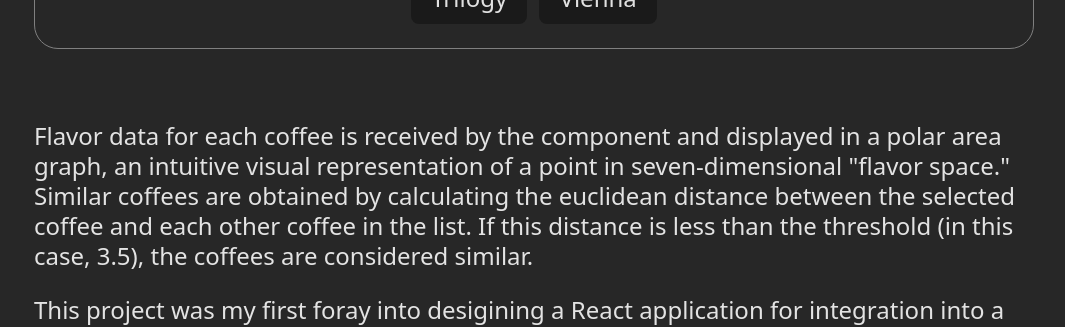
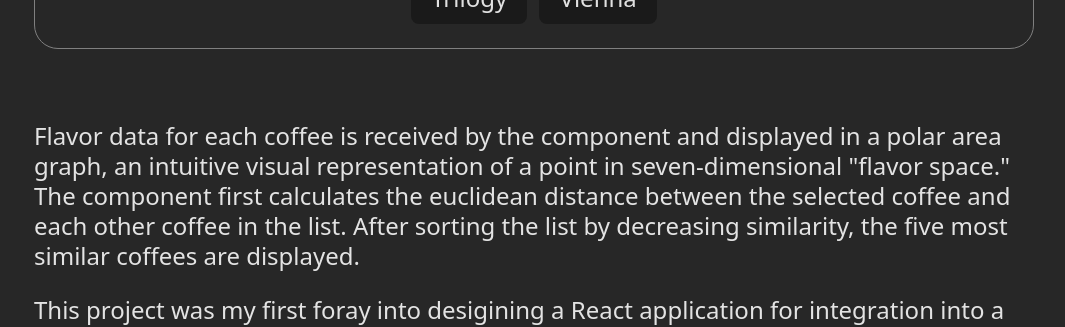
Before and after one commit to colecharb/colecharb-web, a React (Vite) app: page /projects in a window 1280 px wide. Shown: the part 2620-2947 px from the top of the page, without its empty margins (106-1171 px from the left). Built offline with nearby package versions, Linux system fonts and the light colour scheme.

Commit message:
updated explanation of the component

```diff
--- a/src/components/ProjectFlavorNavigator.tsx
+++ b/src/components/ProjectFlavorNavigator.tsx
@@ -99,8 +99,8 @@ export default function () {
 
           <p>
             Flavor data for each coffee is received by the component and displayed in a polar area graph, an intuitive visual representation of a point in seven-dimensional "flavor space."
-            Similar coffees are obtained by calculating the euclidean distance between the selected coffee and each other coffee in the list.
-            If this distance is less than the threshold (in this case, {THRESHOLD}), the coffees are considered similar.
+            The component first calculates the euclidean distance between the selected coffee and each other coffee in the list.
+            After sorting the list by decreasing similarity, the five most similar coffees are displayed.
           </p>
 
           <p>
```
